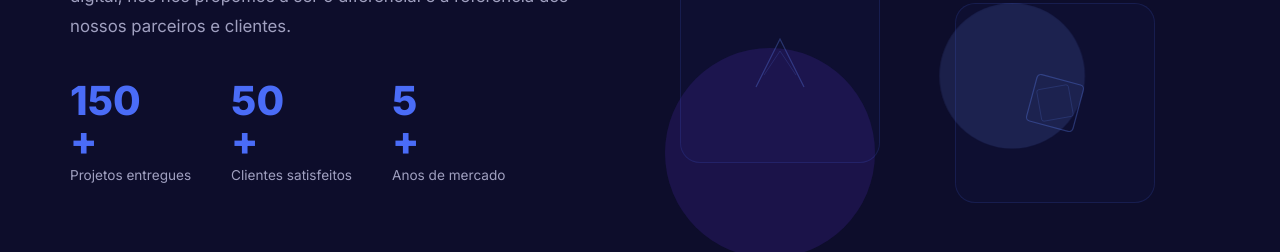
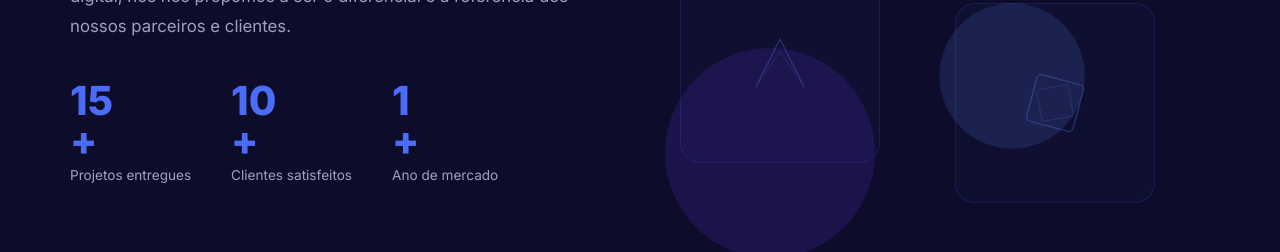
Before and after one commit to Matheus-Heraclio/Landing-page-agencia-Dema, a plain HTML site: page index.html in a window 1280 px wide. Shown: the part 1177-1429 px from the top of the page. Drawn offline with nearby package versions, Linux system fonts and the light colour scheme.

Commit message:
ajustes de datas

```diff
--- a/index.html
+++ b/index.html
@@ -65,19 +65,19 @@
                 <p class="section-text reveal-left" data-reveal-delay="200">Nós somos uma agência, uma paixão e uma visão. Com mais de 5 anos de história no mercado de marketing e design digital, nós nos propomos a ser o diferencial e a referência dos nossos parceiros e clientes.</p>
                 <div class="about-stats reveal-left" data-reveal-delay="300">
                     <div class="stat-item">
-                        <span class="stat-number" data-count="150">0</span>
+                        <span class="stat-number" data-count="15">0</span>
                         <span class="stat-plus">+</span>
                         <span class="stat-label">Projetos entregues</span>
                     </div>
                     <div class="stat-item">
-                        <span class="stat-number" data-count="50">0</span>
+                        <span class="stat-number" data-count="10">0</span>
                         <span class="stat-plus">+</span>
                         <span class="stat-label">Clientes satisfeitos</span>
                     </div>
                     <div class="stat-item">
-                        <span class="stat-number" data-count="5">0</span>
+                        <span class="stat-number" data-count="1">0</span>
                         <span class="stat-plus">+</span>
-                        <span class="stat-label">Anos de mercado</span>
+                        <span class="stat-label">Ano de mercado</span>
                     </div>
                 </div>
             </div>
```
